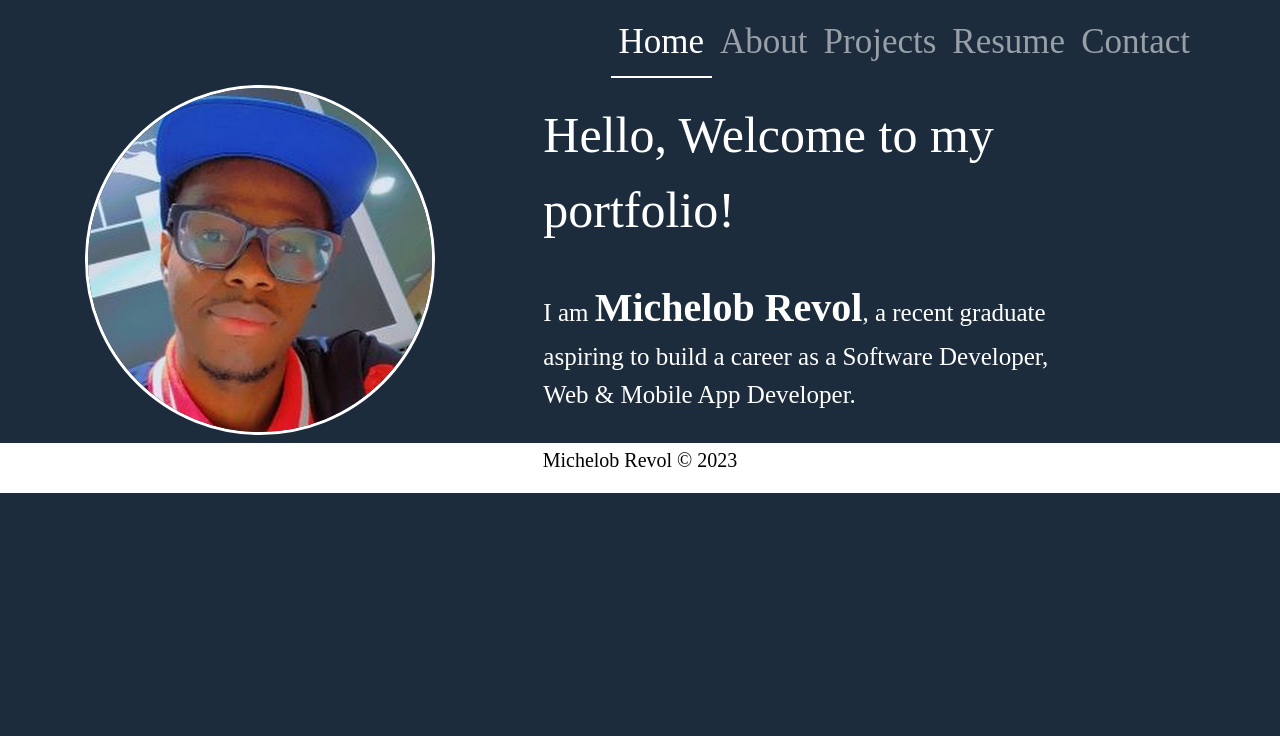
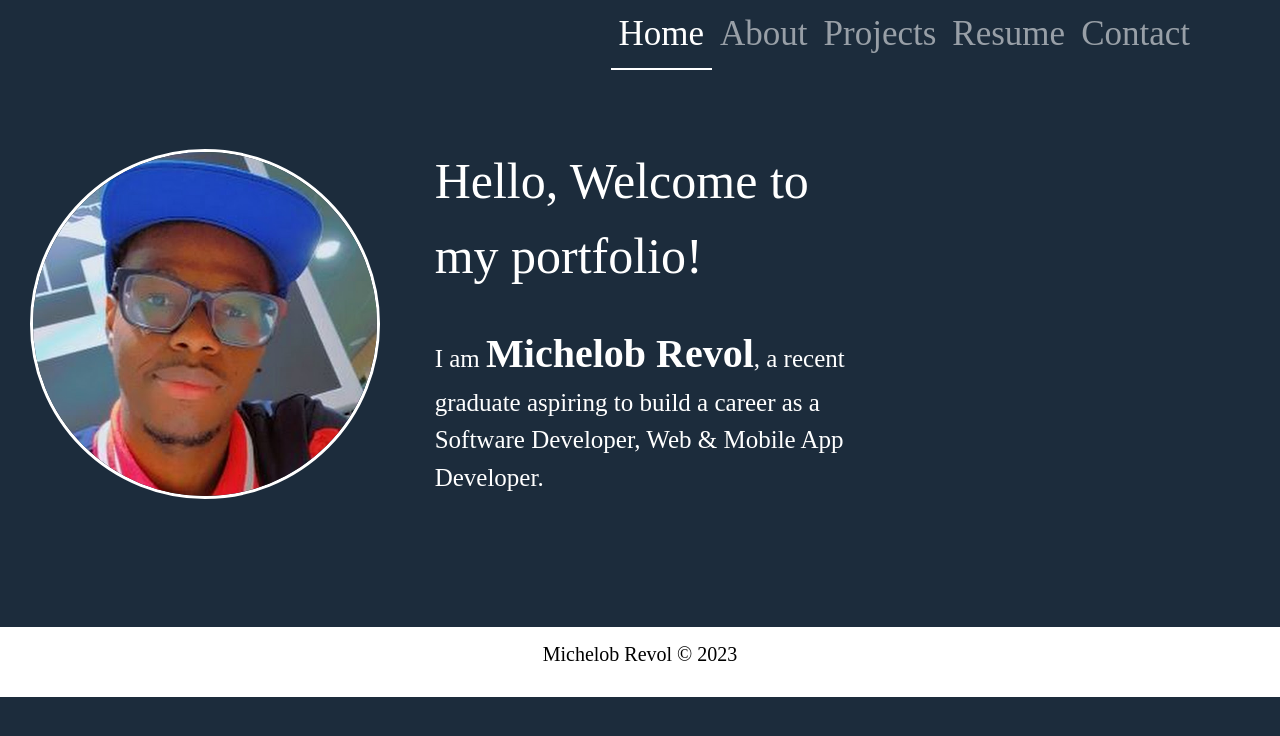
Before and after one commit to SizomanHuxley/mrevol-portfolio, a React (Create React App) app: page / in a window 1280 px wide. Shown: the top 736 px of the page. Built offline with nearby package versions, Linux system fonts and the light colour scheme.

Commit message:
Play with style

```diff
--- a/src/component/contact.js
+++ b/src/component/contact.js
@@ -21,7 +21,7 @@ const Contact = () => {
 
 
         <div className="row" >
-            <div className="contact-container" style={{paddingBottom: "127px"}}>
+            <div className="contact-container" style={{paddingBottom: "127px", paddingRight: "15px", paddingLeft: "15px"}}>
                 <div className="col-md-4 mx-auto ms-auto text-center">
                     <p id="contact-text" style={{fontSize: "60px"}}>Contact Me</p>
                     <p id="desc-text" style={{fontSize: "25px"}}>Feel free to get in touch if you have any opportunities or if you simply want to connect. I'm available through these channels, and I've also designed and built this website to showcase my skills.</p>
--- a/src/component/footer.js
+++ b/src/component/footer.js
@@ -12,8 +12,9 @@ const Footer = () => {
             fontSize: "20px",
             backgroundColor: "white",
             color: "black",
-            width: "100%", // Make the footer span the entire width
-        }}>
+            margin: "15px 0px 0px 0px",
+            padding: "10px 0px 10px 0px",
+         }}>
             <p>Michelob Revol © {currentYear}</p>
         </div>
     );
--- a/src/component/home.js
+++ b/src/component/home.js
@@ -1,21 +1,28 @@
 import React from "react";
+import { motion } from "framer-motion";
 
 import 'bootstrap/dist/css/bootstrap.min.css';
 import "./css.css";
 
 const Home = () => {
     return (
-
+        <motion.div
+        className="home"
+        initial={{ opacity: 0, x: "5%" }}
+        animate={{ opacity: 1, x: 0 }}
+        exit={{ opacity: 0, x: "20%" }}
+        transition={{ duration: 2 }}
+    >
 
             <div className="row align-items-center">
                 {/* Column for the image */}
-                <div className="col-md-5 text-center">
+                <div className="col-md-4 text-center">
                     <div className="circle-container">
                         <img src={require('./pictures/Myself1.jpeg')} alt="Michelob Revol" className="circle-img" />
                     </div>
                 </div>
                 {/* Column for the welcome message and information */}
-                <div className="col-md-5">
+                <div className="col-md-4">
                     {/* Welcome message */}
                     <div className='welcome'>Hello, Welcome to my portfolio!</div>
                     <br />
@@ -28,7 +35,7 @@ const Home = () => {
                     </div>
                 </div>
             </div>
-
+       </motion.div>
     );
 }
 
--- a/src/component/navbar.js
+++ b/src/component/navbar.js
@@ -16,8 +16,8 @@ const Bar = () => {
                 style={{
                     fontFamily: "Malayalam MN",
                     fontSize: "35px",
-                    padding: "auto",
-                    margin: "auto",
+                    padding: "0px 0px 0px 0px",
+                    margin: "0px 0px 0px 0px"
                 }}
                 variant="dark"
                 expand="lg"
```
